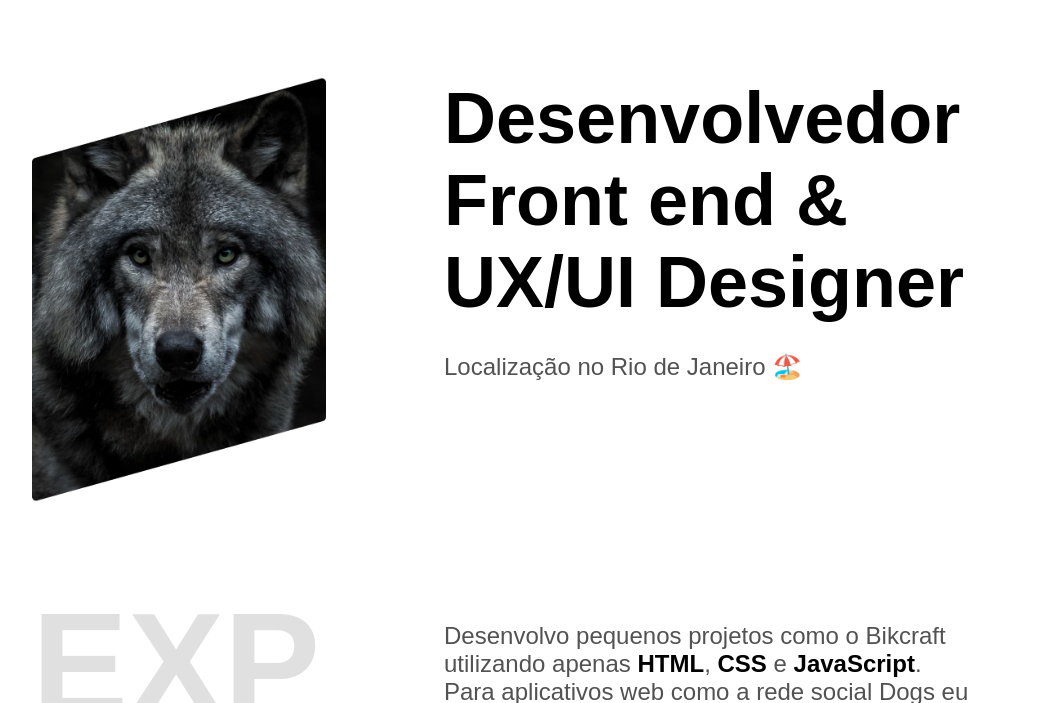
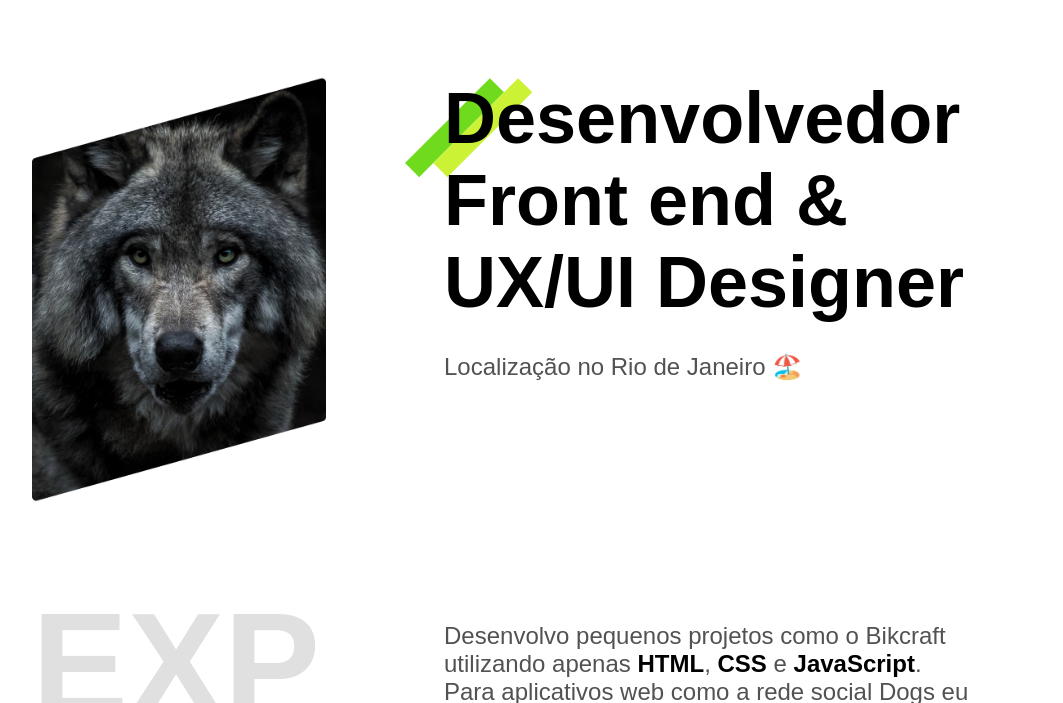
Before and after one commit to Ramonlleopoldo/Portfolio-origamid, a plain HTML site: page index.html in a window 1280 px wide. Shown: the part 81-784 px from the top of the page, without its empty margins (108-1171 px from the left). Drawn offline with Linux system fonts and the light colour scheme.

Commit message:
Adicionando detahe na pagina de perfil

```diff
--- a/perfil.css
+++ b/perfil.css
@@ -9,6 +9,18 @@
 .perfil-texto {
   font-size: 4.5rem;
   font-weight: 900;
+  position: relative;
+}
+.perfil-texto::before {
+  content: "";
+  display: block;
+  width: 130px;
+  height: 100px;
+  background: url(./assets/img/detalhe.svg) no-repeat center;
+  position: absolute;
+  top: 0;
+  left: -40px;
+  z-index: -1;
 }
 .grid-perfil-texto p {
   font-size: 1.5rem;
```
